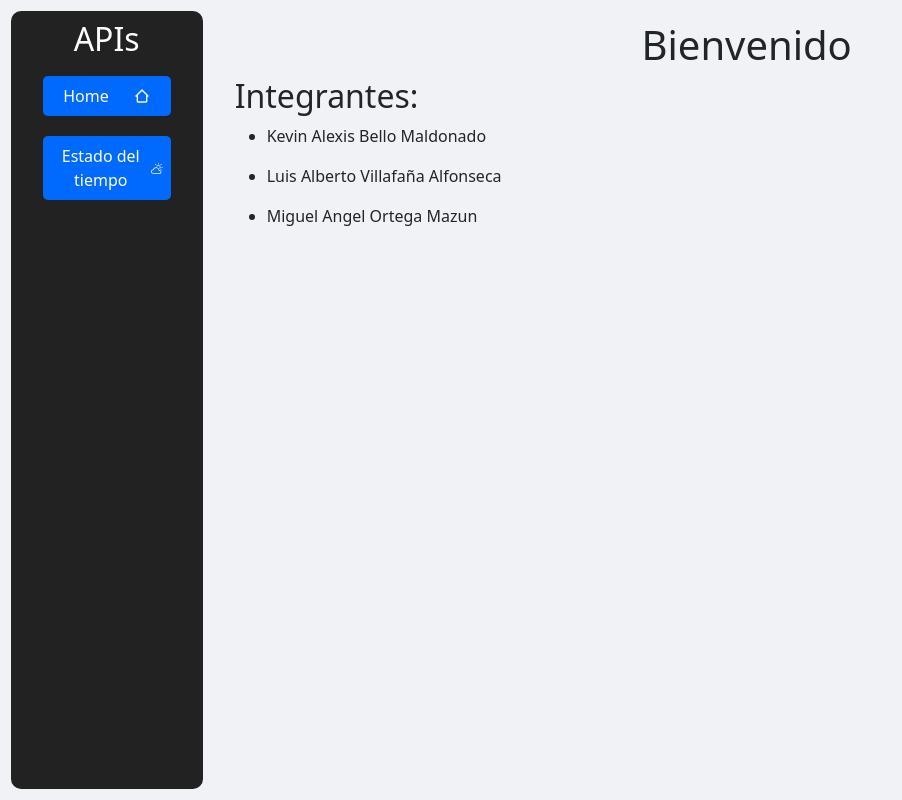
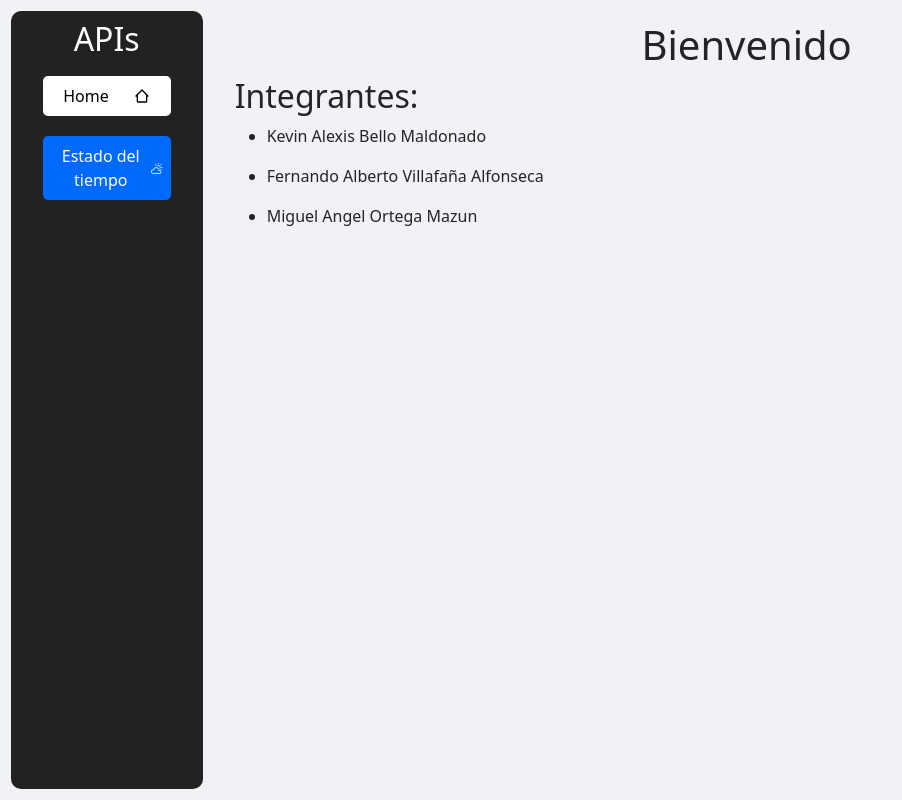
Before and after one commit to DEADM0US3/Portafolio, a React (Create React App) app: page / in a window 1280 px wide. Shown: the whole page, without its empty margins (0-902 px from the left). Built offline with nearby package versions, Linux system fonts and the light colour scheme.

Commit message:
Fixed Bug

```diff
--- a/src/Componentes/CondicionAtmosferica.css
+++ b/src/Componentes/CondicionAtmosferica.css
@@ -1,6 +1,10 @@
 .selectState{
     border-radius: 5px;
     margin: 10px;
+    width: 50%;
+    height: 5%;
+    font-size: medium;
+    font-family: Arial, Helvetica, sans-serif;
 }
 
 .container-cards{
--- a/src/Componentes/CondicionAtmosferica.js
+++ b/src/Componentes/CondicionAtmosferica.js
@@ -53,6 +53,9 @@ function CondicionAtmosferica() {
 
     return (
         <>
+            <div>
+                <h1> Estado del Tiempo</h1>
+            </div>
             <select className="selectState"
                 onChange={(e) => setEstadoActual(e.target.value)}
             >
@@ -65,7 +68,7 @@ function CondicionAtmosferica() {
             </select>
             {/* {estadoActual} */}
 
-            <h1> Estado del Tiempo</h1>
+
             <div className="container-cards">
 
 
--- a/src/Componentes/Dashboard.js
+++ b/src/Componentes/Dashboard.js
@@ -10,7 +10,7 @@ const Dashboard = () => {
 
       <div className='contenedor-lista-apis'>
         <h2>APIs</h2>
-        <ListaApis/>
+        <ListaApis fragua={false}/>
       </div>
 
       <div className='api-content'>
--- a/src/Componentes/HomeDashboard.js
+++ b/src/Componentes/HomeDashboard.js
@@ -10,7 +10,7 @@ const HomeDashboard = () => {
 
       <div className='contenedor-lista-apis'>
         <h2>APIs</h2>
-        <ListaApis/>
+        <ListaApis fragua={true}/>
       </div>
 
       <div className='api-content'>
@@ -22,7 +22,7 @@ const HomeDashboard = () => {
                 <p>Kevin Alexis Bello Maldonado</p>
               </li>
               <li>
-                <p>Luis Alberto Villafaña Alfonseca</p>
+                <p>Fernando Alberto Villafaña Alfonseca</p>
               </li>
               <li>
                 <p>Miguel Angel Ortega Mazun</p>
--- a/src/Componentes/ListaApis.js
+++ b/src/Componentes/ListaApis.js
@@ -3,27 +3,28 @@ import { Link } from 'react-router-dom';
 import {BsCloudSun} from "react-icons/bs";
 import {BiHomeAlt2} from "react-icons/bi";
 import './Dashboard.css'
-export default function ListaApis() {
+export default function ListaApis({fragua}) {
 
   const [selectItem, setSelectItem] = React.useState(null);
 
   const itemClick = (itemName) => {
     setSelectItem(itemName);
-
   };
 
   return (
     <div>
         <ul className='lista-apis'>
           <Link to="/" onClick={() => itemClick('home')}>
-            <li className={`home-api ${selectItem === 'home' ?  'selected' : ''}`}>
+            <li className={`home-api ${fragua == true    ?  'selected' : ''}`}>
               Home
               <BiHomeAlt2/>
             </li>
           </Link>
 
+
+
           <Link to='/dashboard/api-weather' onClick={()=> itemClick('weather')}>
-            <li className={`weather-api ${selectItem === 'weather' ?  'selected' : ''}`}>
+            <li className={`weather-api ${fragua == false ?  'selected' : ''}`}>
                 Estado del tiempo
               <BsCloudSun/>
             </li>
```
